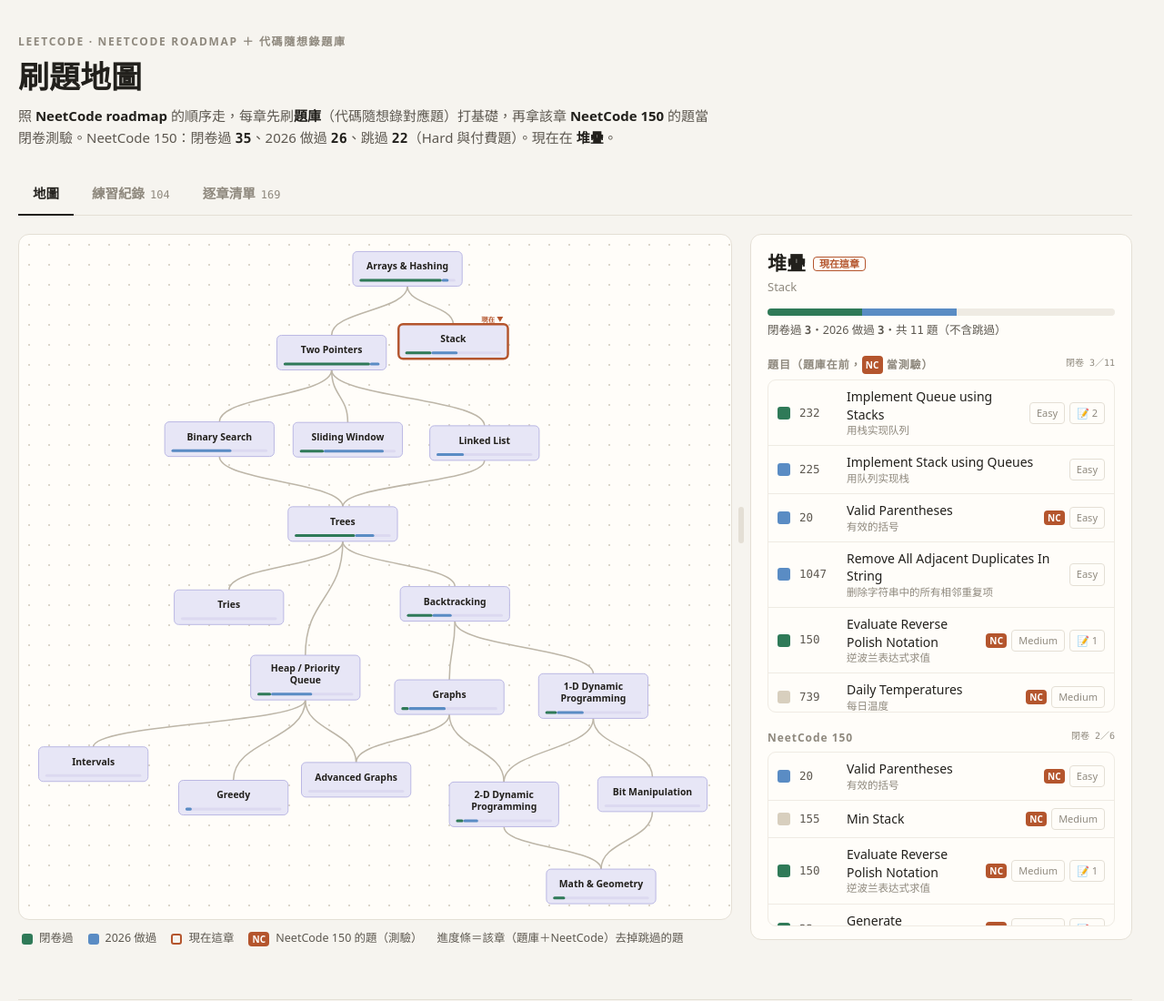
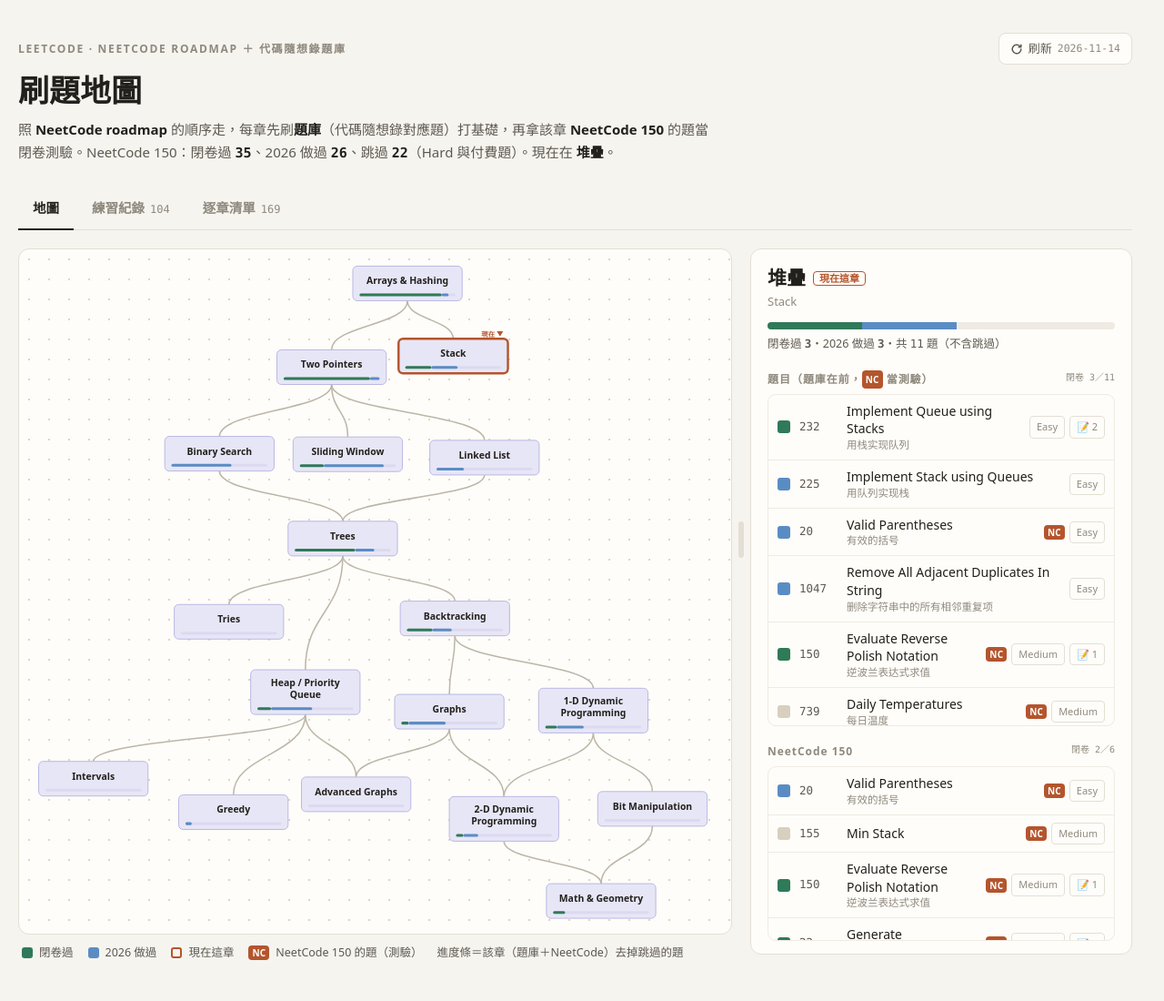
Before and after one commit to AndyWeiBoan/algorithm-learning, a plain HTML site: page roadmap.html in a window 1280 px wide. Shown: the top 1100 px of the page at 91% size. Drawn offline with Linux system fonts and the light colour scheme.

Commit message:
roadmap：右上角加刷新按鈕
Co-Authored-By: Claude Opus 5.5 <noreply@anthropic.com>

```diff
--- a/roadmap.html
+++ b/roadmap.html
@@ -41,6 +41,10 @@ html{scrollbar-gutter:stable}
 .wrap{max-width:1440px;margin:0 auto;padding:36px 20px 96px}
 
 .eyebrow{font-size:12px;letter-spacing:.14em;color:var(--ink3);font-weight:600}
+.top{display:flex;justify-content:space-between;align-items:center;gap:12px}
+.refresh{font:inherit;font-size:13px;display:inline-flex;align-items:center;gap:6px;padding:6px 12px;border-radius:8px;border:1px solid var(--rule);background:var(--card);color:var(--ink2);cursor:pointer;white-space:nowrap}
+.refresh:hover{border-color:var(--ink2);color:var(--ink)}
+.refresh small{color:var(--ink3);font-size:11.5px}
 h1{font-size:34px;line-height:1.2;margin:8px 0 10px;font-weight:700}
 .intro{color:var(--ink2);max-width:760px;margin:0}
 .intro b{color:var(--ink)}
@@ -260,7 +264,10 @@ details.ex summary small{color:var(--ink3);font-weight:400;font-size:12.5px}
 <body>
 <div class="wrap" id="wrap">
 
-  <div class="eyebrow">LEETCODE · NEETCODE ROADMAP ＋ 代碼隨想錄題庫</div>
+  <div class="top">
+    <div class="eyebrow">LEETCODE · NEETCODE ROADMAP ＋ 代碼隨想錄題庫</div>
+    <button class="refresh" id="refresh" title="重新載入 data/roadmap-data.js（先跑 python3 scripts/gen_roadmap.py 才會有新資料）"><svg width="14" height="14" viewBox="0 0 16 16" fill="none" stroke="currentColor" stroke-width="1.7" stroke-linecap="round" stroke-linejoin="round"><path d="M13.5 8a5.5 5.5 0 1 1-1.6-3.9"/><path d="M13.5 2.5v3h-3"/></svg>刷新 <small class="num" id="stamp2"></small></button>
+  </div>
   <h1>刷題地圖</h1>
   <p class="intro" id="intro"></p>
 
@@ -414,6 +421,8 @@ const reEsc = s => s.replace(/[.*+?^${}()|[\]\\]/g,'\\$&');
 const hl = (text, s) => s ? esc(text).replace(new RegExp(reEsc(esc(s)),'ig'), m=>`<mark>${m}</mark>`) : esc(text);
 
 document.getElementById('stamp').textContent = D.stamp;
+document.getElementById('stamp2').textContent = D.stamp;
+document.getElementById('refresh').addEventListener('click', () => location.reload());
 
 // ───────── 地圖 ─────────
 const RM = D.roadmap, PR = RM.probs;
```
